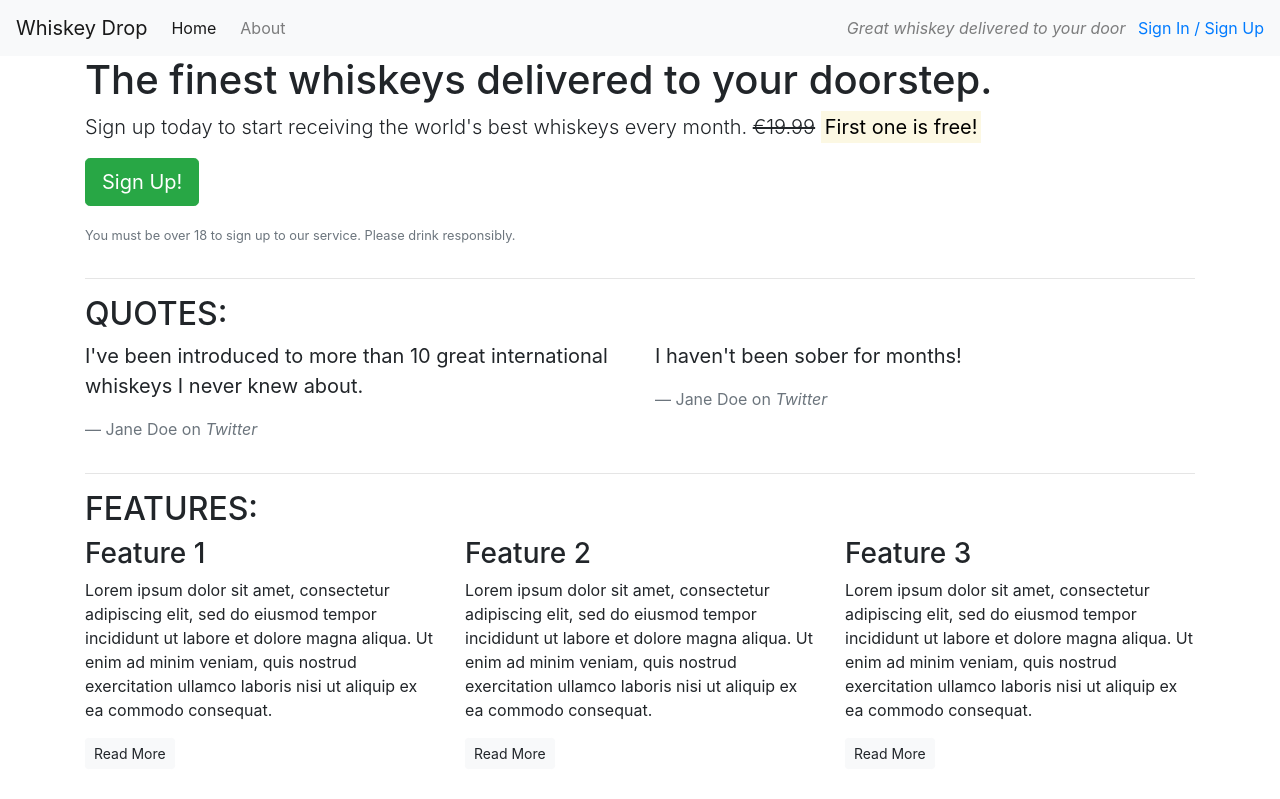
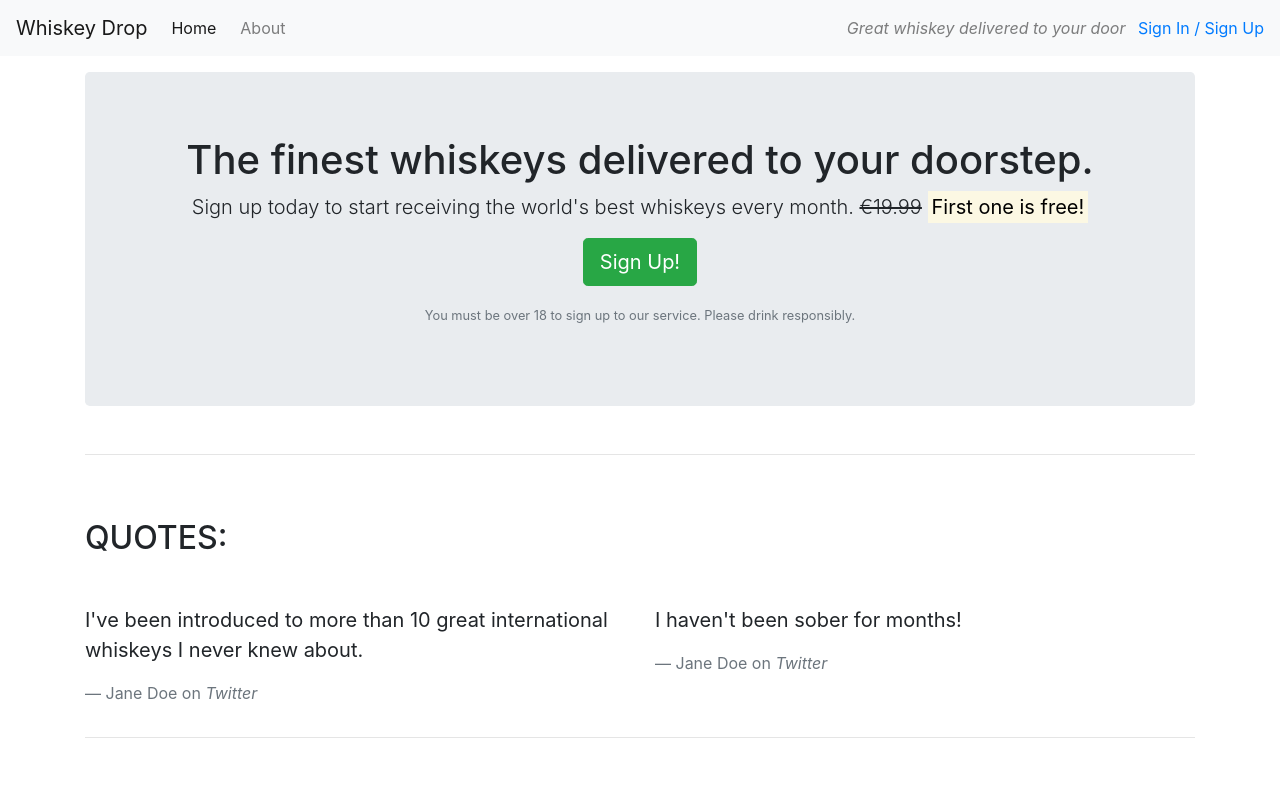
Before and after one commit to Sasha-create/whiskey-drop, a plain HTML site: page index.html in a window 1280 px wide. Shown: the top 799 px of the page. Drawn offline with nearby package versions, Linux system fonts and the light colour scheme.

Commit message:
add space

```diff
--- a/index.html
+++ b/index.html
@@ -26,13 +26,16 @@
         <!--</div>-->
     </nav>
 
-    <article class="container">
+    <article class="container mt-3">
         <!-- Callout -->
         <div class="row">
             <div class="col-12">
-                <section class="callout">
+                <section class="callout jumbotron text-center">
                     <h1>The finest whiskeys delivered to your doorstep.</h1>
-                    <p class="lead">Sign up today to start receiving the world's best whiskeys every month. <s>€19.99</s> <strong><mark>First one is free!</mark></strong></p>
+                    <p class="lead">Sign up today to start receiving the world's best whiskeys every month.
+                        <s class="d-none d-sm-inline">€19.99</s>
+                        <span class="d-inline d-sm-none"><br></span>
+                        <strong><mark>First one is free!</mark></strong></p>
                     <p><button class="btn btn-lg btn-success">Sign Up!</button></p>
                     <p class="text-muted"><small>You must be over 18 to sign up to our service. Please drink responsibly.</small></p>
                 </section>
@@ -45,7 +48,7 @@
         <section class="quotes">
             <div class="row">
                 <div class="col-12">
-                    <h2 class="text-uppercase">Quotes:</h2>
+                    <h2 class="text-uppercase my-5">Quotes:</h2>
                 </div>
             </div>
             <div class="row">
@@ -70,7 +73,7 @@
         <section class="features">
             <div class="row">
                 <div class="col-12">
-                    <h2 class="text-uppercase">Features:</h2>
+                    <h2 class="text-uppercase my-5">Features:</h2>
                 </div>
             </div>
             <div class="row">
```
